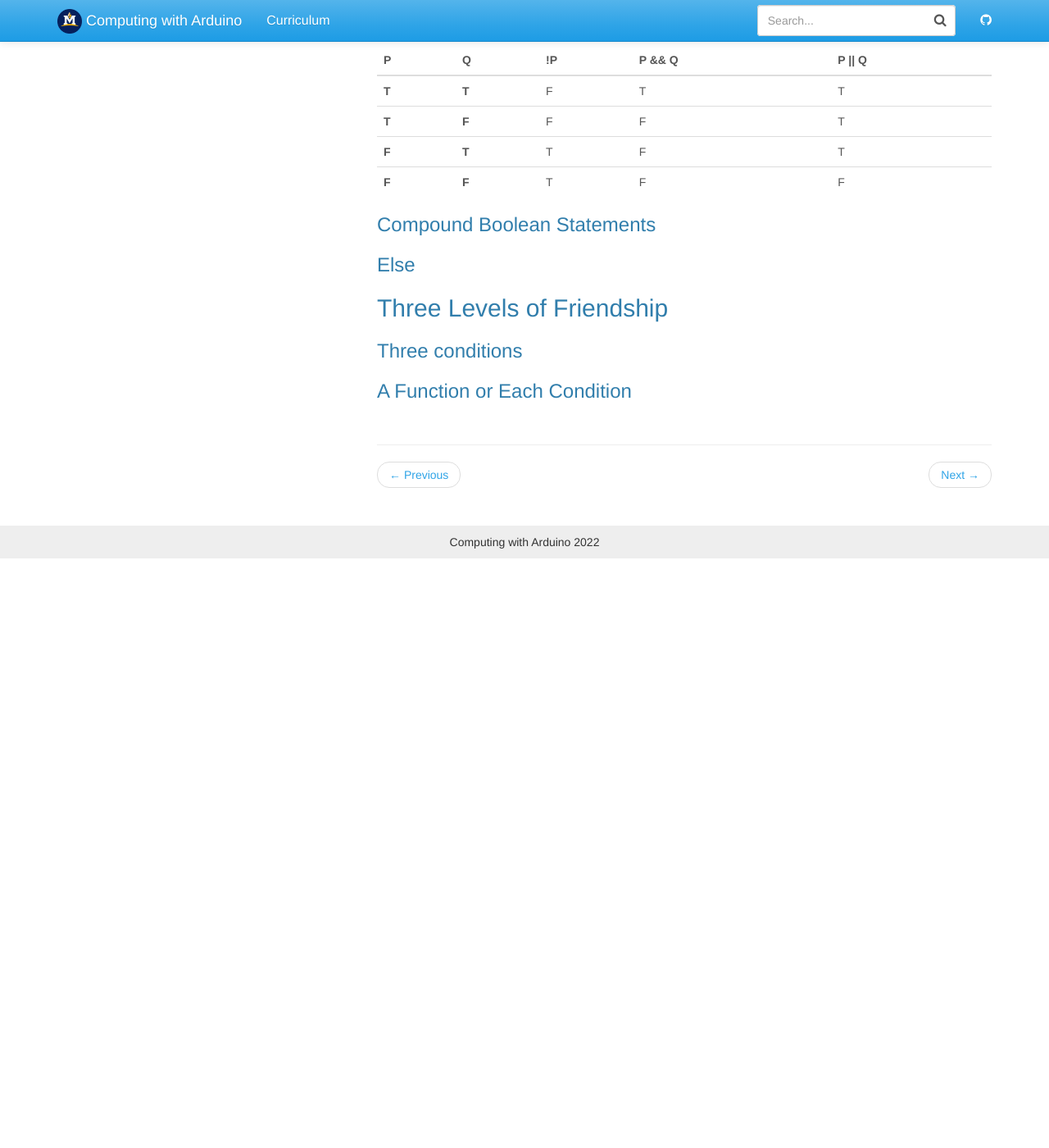
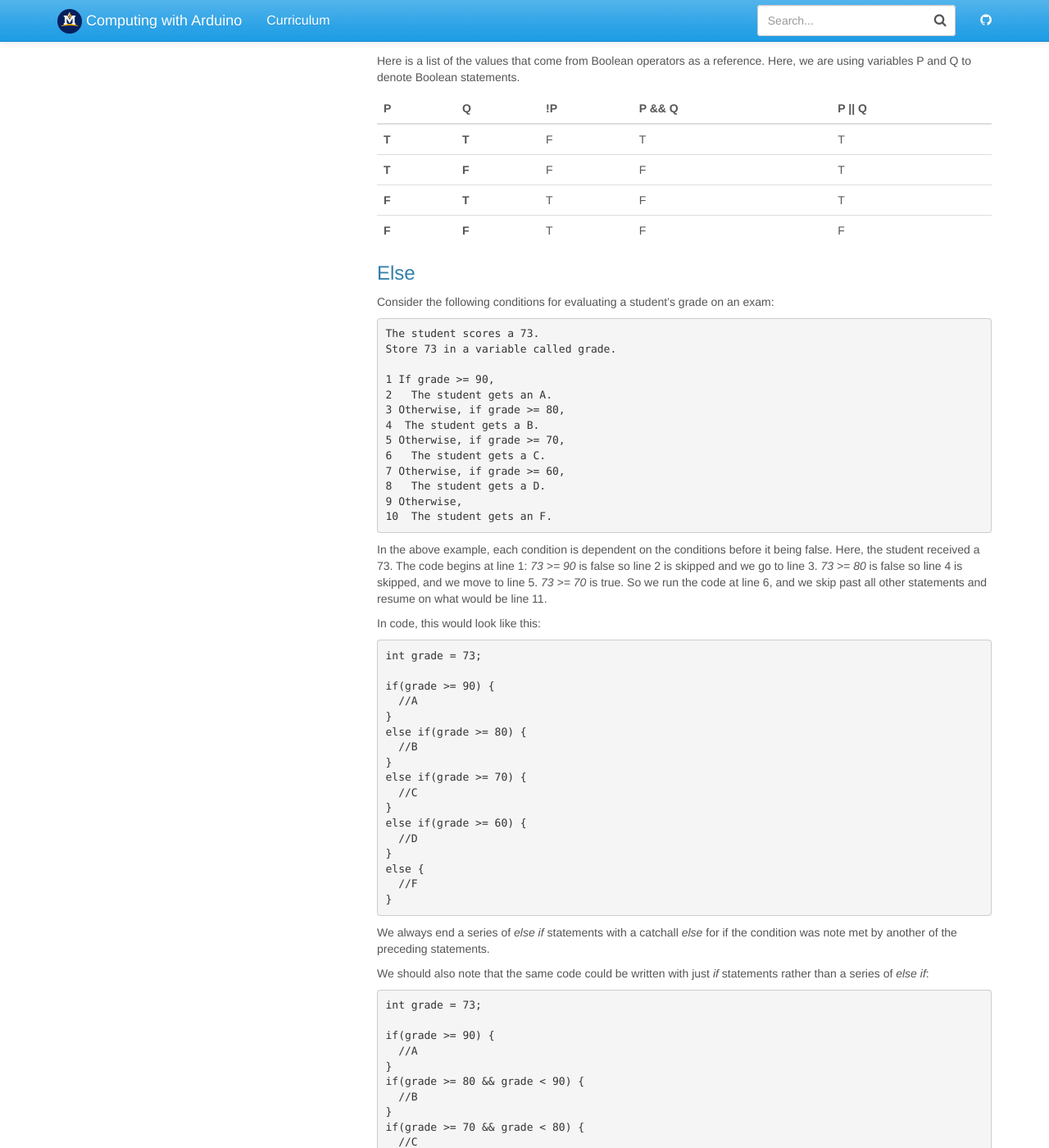
Before and after one commit to jake-chipps/friendometer, a Jekyll site: the page built from _docs/lessons/3-1.md, in a window 1280 px wide and 1400 px high, scrolled down 1709 px. Shown: the whole window at 82% size. Built offline with Jekyll 4.4.1, drawn with Linux system fonts in a browser that asks for light colours; before the commit the page ends 2390 px from its top, so only the background shows below that; some of the changed text lies outside the part shown.

Commit message:
boolean operators

````diff
--- a/_docs/lessons/3-1.md
+++ b/_docs/lessons/3-1.md
@@ -50,7 +50,8 @@ Operator | What We Say | Example | Description
 \<  | LESS THAN  | sensorVal < 900  | Returns true if sensorVal is less than 900 and false otherwise.
 \<=  | LESS THAN OR EQUAL TO  | sensorVal <= 900  |  Returns true if sensorVal is greater than 900 and false otherwise.
 
-We can perform operations on Booleans.
+### Boolean Operators
+Just like we perform operations on numbers in math (addition, subtraction, multiplication, division), we can perform operations on Booleans.
 
 Symbol | What We Say | Example | Description
 -----: | :---------- | :------ | :----------
@@ -67,10 +68,74 @@ P | Q | !P | P && Q | P \|\| Q
 **F**  | **T**  | T  | F  | T
 **F**  | **F**  | T  | F  | F
 
-### Compound Boolean Statements
+### Else
+Consider the following conditions for evaluating a student's grade on an exam:
 
-### Else
+```
+The student scores a 73.
+Store 73 in a variable called grade.
 
+1 If grade >= 90,
+2   The student gets an A.
+3 Otherwise, if grade >= 80,
+4  The student gets a B.
+5 Otherwise, if grade >= 70,
+6   The student gets a C.
+7 Otherwise, if grade >= 60,
+8   The student gets a D.
+9 Otherwise,
+10  The student gets an F.
+```
+
+In the above example, each condition is dependent on the conditions before it being false. Here, the student received a 73. The code begins at line 1: *73 >= 90* is false so line 2 is skipped and we go to line 3. *73 >= 80* is false so line 4 is skipped, and we move to line 5. *73 >= 70* is true. So we run the code at line 6, and we skip past all other statements and resume on what would be line 11.
+
+In code, this would look like this:
+
+```
+int grade = 73;
+
+if(grade >= 90) {
+  //A
+}
+else if(grade >= 80) {
+  //B
+}
+else if(grade >= 70) {
+  //C
+}
+else if(grade >= 60) {
+  //D
+}
+else {
+  //F
+}
+```
+
+We always end a series of *else if* statements with a catchall *else* for if the condition was note met by another of the preceding statements.
+
+We should also note that the same code could be written with just *if* statements rather than a series of *else if*:
+
+```
+int grade = 73;
+
+if(grade >= 90) {
+  //A
+}
+if(grade >= 80 && grade < 90) {
+  //B
+}
+if(grade >= 70 && grade < 80) {
+  //C
+}
+if(grade >= 60 && grade < 70) {
+  //D
+}
+if(grade < 60) {
+  //F
+}
+```
+
+Choosing whether to use *else if* statements or compound Booleans in a series if *if* statements is a matter of personal preference. They will both do the same thing. The key thing is choosing code that will be more readable for others.
 ## Three Levels of Friendship
 
 ### Three conditions
````
